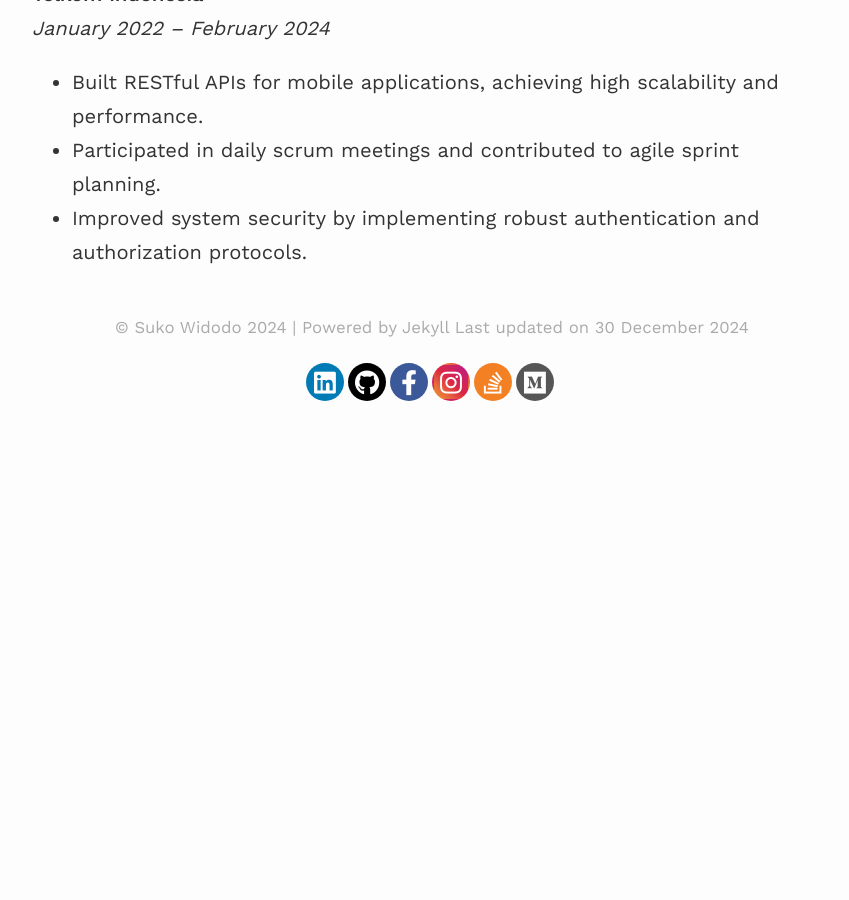
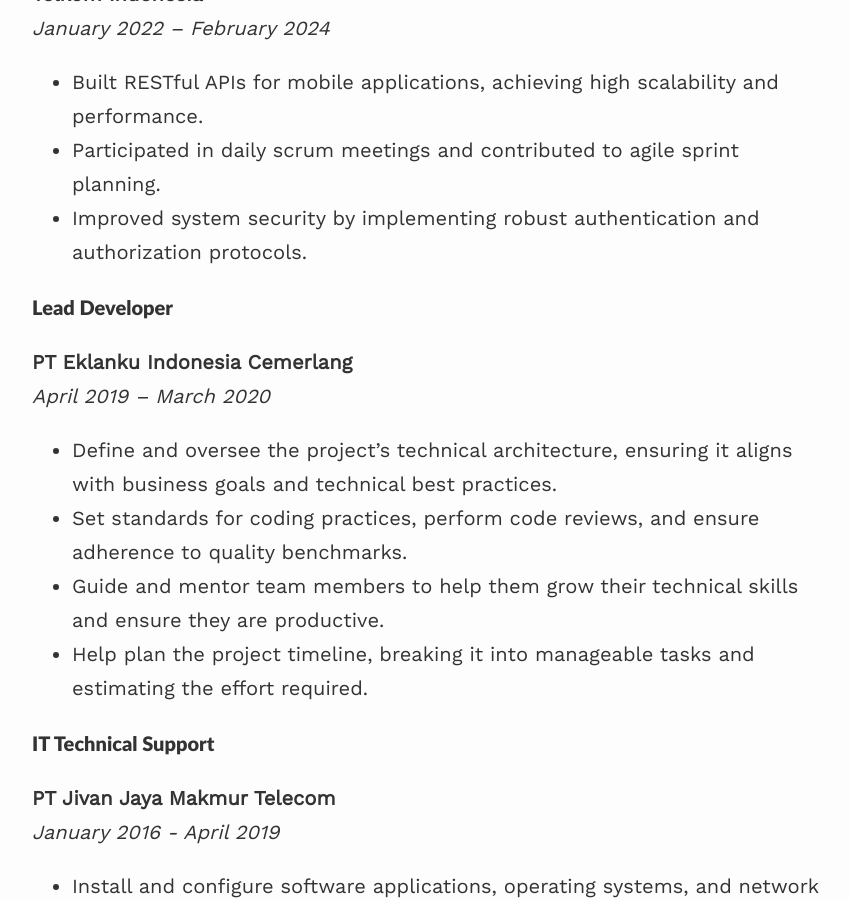
Before and after one commit to sukowidodo/sukowidodo.github.io, a Jekyll site: the page built from experience.md, in a window 1280 px wide and 900 px high, scrolled down 847 px. Shown: the whole window, without its empty margins (208-1057 px from the left). Built offline with Jekyll 4.4.1, drawn with Linux system fonts in a browser that asks for light colours; nearby versions of some CDN libraries; before the commit the page ends 1252 px from its top, so only the background shows below that; some of the changed text lies outside the part shown.

Commit message:
Update experience.md

```diff
--- a/experience.md
+++ b/experience.md
@@ -27,3 +27,19 @@
 - Built RESTful APIs for mobile applications, achieving high scalability and performance.
 - Participated in daily scrum meetings and contributed to agile sprint planning.
 - Improved system security by implementing robust authentication and authorization protocols.
+
+#### Lead Developer
+**PT Eklanku Indonesia Cemerlang**
+*April 2019 – March 2020*
+- Define and oversee the project's technical architecture, ensuring it aligns with business goals and technical best practices.
+- Set standards for coding practices, perform code reviews, and ensure adherence to quality benchmarks.
+- Guide and mentor team members to help them grow their technical skills and ensure they are productive.
+- Help plan the project timeline, breaking it into manageable tasks and estimating the effort required.
+
+#### IT Technical Support
+**PT Jivan Jaya Makmur Telecom**
+*January 2016 - April 2019*
+- Install and configure software applications, operating systems, and network systems.
+- Monitor system performance and suggest improvements for hardware or software.
+- Use remote tools (such as TeamViewer or Remote Desktop) to assist users in solving technical problems without needing to be physically present.
+- Diagnose and resolve technical issues, including software bugs, hardware malfunctions, and network problems.
```
